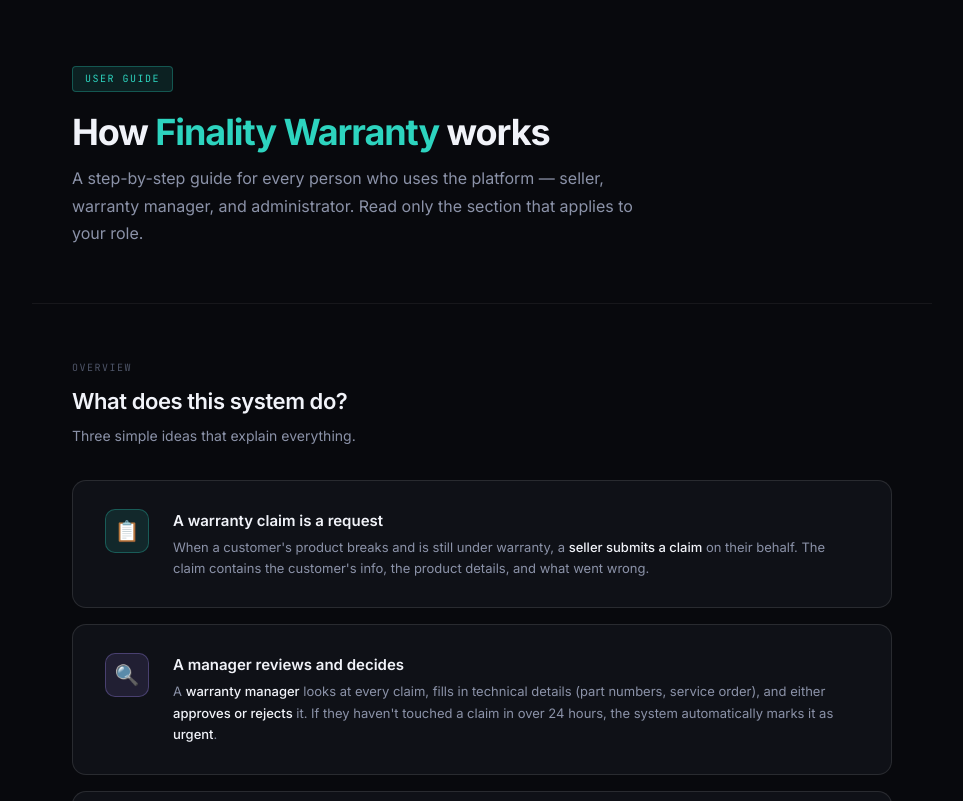
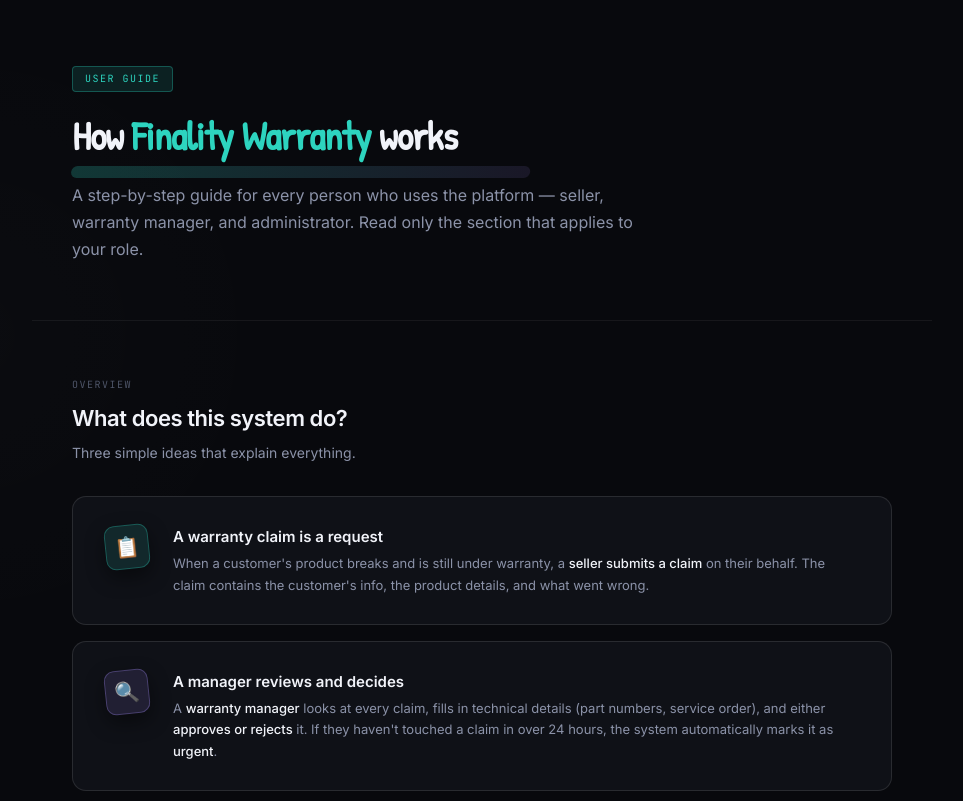
Before and after one commit to sebastianpinzon19/diagrama, a plain HTML site: page index.html in a window 1280 px wide. Shown: the top 801 px of the page, without its empty margins (158-1121 px from the left). Drawn offline with Linux system fonts and the light colour scheme.

Commit message:
Make styles look more handmade (handwritten headings, dashed tags, subtle texture)

```diff
--- a/index.html
+++ b/index.html
@@ -6,6 +6,7 @@
 <title>Finality Warranty — How It Works</title>
 <link rel="preconnect" href="https://fonts.googleapis.com"/>
 <link href="https://fonts.googleapis.com/css2?family=Inter:wght@300;400;500;600;700&family=JetBrains+Mono:wght@400;500&display=swap" rel="stylesheet"/>
+<link href="https://fonts.googleapis.com/css2?family=Patrick+Hand&display=swap" rel="stylesheet">
 <style>
 *,*::before,*::after{box-sizing:border-box;margin:0;padding:0}
 :root{
@@ -27,9 +28,10 @@
   --blue:#60a5fa;--blue-d:rgba(96,165,250,0.1);--blue-b:rgba(96,165,250,0.28);
   --font:'Inter',sans-serif;
   --mono:'JetBrains Mono',monospace;
+  --hand:'Patrick Hand',cursive;
 }
 html{scroll-behavior:smooth}
-body{font-family:var(--font);background:var(--bg);color:var(--text);line-height:1.6;padding:0 0 100px}
+body{font-family:var(--font);background:var(--bg);color:var(--text);line-height:1.6;padding:0 0 100px;/* subtle paper texture */background-image:radial-gradient(circle at 10% 10%, rgba(255,255,255,0.01), transparent 10%), radial-gradient(circle at 90% 90%, rgba(255,255,255,0.01), transparent 10%);}
 
 /* ─── HERO ─── */
 .hero{
@@ -42,8 +44,9 @@
   color:var(--teal);background:var(--teal-d);border:1px solid var(--teal-b);
   padding:4px 12px;border-radius:4px;display:inline-block;margin-bottom:20px;
 }
-.hero h1{font-size:36px;font-weight:700;letter-spacing:-.03em;line-height:1.15;margin-bottom:12px}
+.hero h1{font-size:40px;font-weight:700;letter-spacing:-.02em;line-height:1.15;margin-bottom:12px;font-family:var(--hand),var(--font);position:relative}
 .hero h1 em{font-style:normal;color:var(--teal)}
+.hero h1::after{content:"";display:block;height:12px;width:56%;background:linear-gradient(90deg, rgba(45,212,191,0.25), rgba(167,139,250,0.12));border-radius:6px;transform:skewX(-6deg) translateY(8px);opacity:0.9}
 .hero p{font-size:16px;color:var(--text2);max-width:580px;line-height:1.7}
 
 /* ─── SECTION ─── */
@@ -64,7 +67,7 @@
 .concept-icon{
   width:44px;height:44px;border-radius:10px;flex-shrink:0;
   display:flex;align-items:center;justify-content:center;
-  font-size:20px;
+  font-size:20px;transform:rotate(-6deg);box-shadow:0 8px 20px rgba(0,0,0,0.45);
 }
 .concept-title{font-size:15px;font-weight:600;margin-bottom:4px}
 .concept-desc{font-size:13px;color:var(--text2);line-height:1.65}
@@ -203,9 +206,9 @@
 .footer-left{font-size:12px;color:var(--text3)}
 .footer-right{display:flex;gap:8px;flex-wrap:wrap}
 .tech-tag{
-  font-family:var(--mono);font-size:10px;
-  background:var(--surface2);border:1px solid var(--border2);
-  color:var(--text3);padding:3px 10px;border-radius:4px;
+  font-family:var(--hand),var(--mono);font-size:11px;
+  background:var(--surface2);border:1px dashed var(--border2);
+  color:var(--text3);padding:4px 12px;border-radius:6px;transform:rotate(-1deg);
 }
 </style>
 </head>
```
